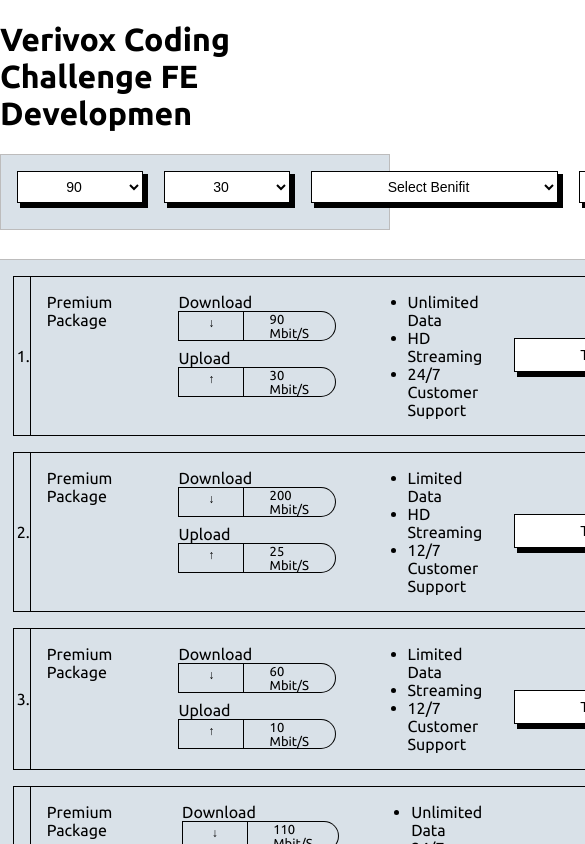
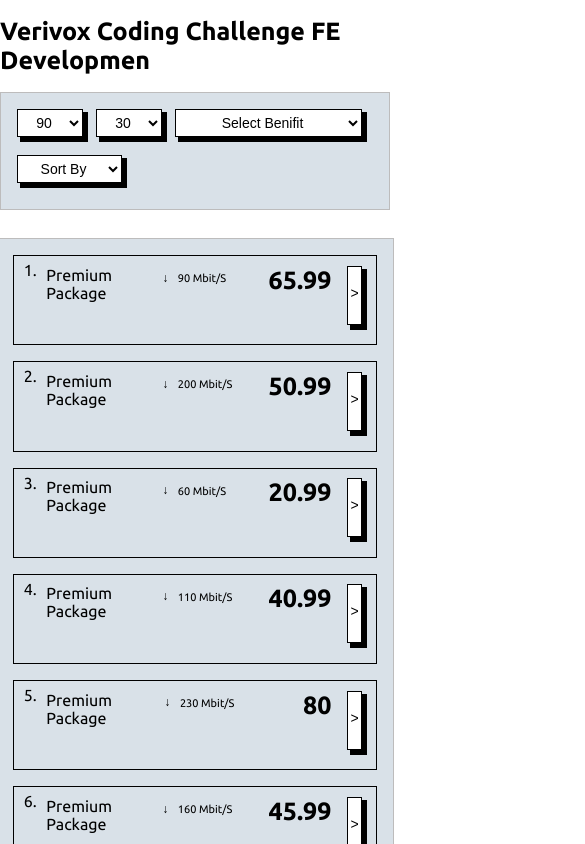
Before and after one commit to fajr-abdelali/verivox_challenge, an Angular app: page / in a window 390 px wide. Shown: the top 844 px of the page, 585 px wide, since content can reach past the window. Built offline with nearby package versions, Linux system fonts and the light colour scheme.

Commit message:
responsive for the elements

```diff
--- a/src/app/component/filter/filter.component.scss
+++ b/src/app/component/filter/filter.component.scss
@@ -1,9 +1,22 @@
 .filter {
-    display: flex;
-    gap: 1rem;
-    margin: 1rem auto;
-    padding: 1rem;
-    &--speed-price{
-      margin-left: auto;
+  display: flex;
+  gap: 1rem;
+  margin: 1rem auto;
+  padding: 1rem;
+
+  &--speed-price {
+    margin-left: auto;
+  }
+}
+
+@media (max-width:480px) {
+  .filter {
+    flex-wrap: wrap;
+    gap: .5rem;
+
+    &--speed-price {
+      margin-left: 0;
     }
   }
+
+}
--- a/src/app/component/tarif-list/tarif-item/tarif-item.component.scss
+++ b/src/app/component/tarif-list/tarif-item/tarif-item.component.scss
@@ -66,3 +66,112 @@
         }
     }
 }
+
+
+@media (max-width:910px) {
+
+    .container .content .debit .download .bit--container .bit--value,
+    .container .content .debit .upload .bit--container .bit--value {
+        padding: 0px 1rem;
+    }
+}
+
+@media (max-width: 810px) {
+    .container {
+        .id {
+            border-right: none;
+            align-items: start;
+            padding: 5px 0px 0px 10px;
+        }
+
+        .content {
+            .benifits {
+                display: none;
+            }
+
+            .debit {
+
+                .download,
+                .upload {
+                    .bit--title {
+                        display: none;
+                    }
+                }
+            }
+        }
+    }
+}
+
+@media (max-width:640px) {
+    .container .content {
+        >* {
+            padding: 0.6rem;
+        }
+    }
+}
+
+@media (max-width:585px) {
+
+    .container .content .debit .download .bit--container .bit--icon,
+    .container .content .debit .upload .bit--container .bit--icon {
+        padding: .3rem 1rem;
+    }
+
+    .container .content .debit .download .bit--container .bit--value,
+    .container .content .debit .upload .bit--container .bit--value {
+        font-size: 11px;
+    }
+}
+
+@media (max-width: 480px) {
+    .container {
+        .id {
+            border-right: none;
+            align-items: start;
+            padding: 5px 0px 0px 10px;
+        }
+
+        .content {
+            .debit {
+
+                .download {
+                    .bit--container {
+                        .bit--icon {
+                            border: none;
+                            padding: 0.3rem;
+                        }
+
+                        .bit--value {
+                            border: none;
+                            padding: .3rem;
+                        }
+                    }
+                }
+
+                .upload {
+                    display: none;
+                }
+            }
+
+            .price {
+                flex-direction: row;
+                justify-content: end;
+                align-items: flex-start;
+            }
+        }
+    }
+}
+
+@media (max-width:365px) {
+    .container {
+        font-size: 13px;
+        .content .price {
+            font-size: 16px;
+        }
+        .id {
+            padding: 5px 0px 0px 5px;
+        }
+    }
+
+
+}
--- a/src/styles.scss
+++ b/src/styles.scss
@@ -146,3 +146,42 @@
     box-shadow: #fff 2px 2px 0 0, #000 2px 2px 0 1px;
     transform: translate(2px, 2px);
 }
+
+@media (max-width:810px) {
+    .button {
+        padding: 6px 20px;
+        max-width: 145px;
+    }
+}
+
+@media (max-width: 769px) {
+    h1 {
+        font-size: 25px;
+    }
+
+    .button {
+        padding: 4px 50px;
+    }
+
+    select {
+        padding: 4px 25px;
+    }
+}
+
+@media (max-width:630px) {
+    select {
+        padding: 4px 10px;
+    }
+}
+
+@media(max-width:480px) {
+    .button {
+        padding: 16px 2px;
+        font-size: 0px;
+    }
+
+    .button::after {
+        font-size: 14px;
+        padding-left: 0px;
+    }
+}
```
